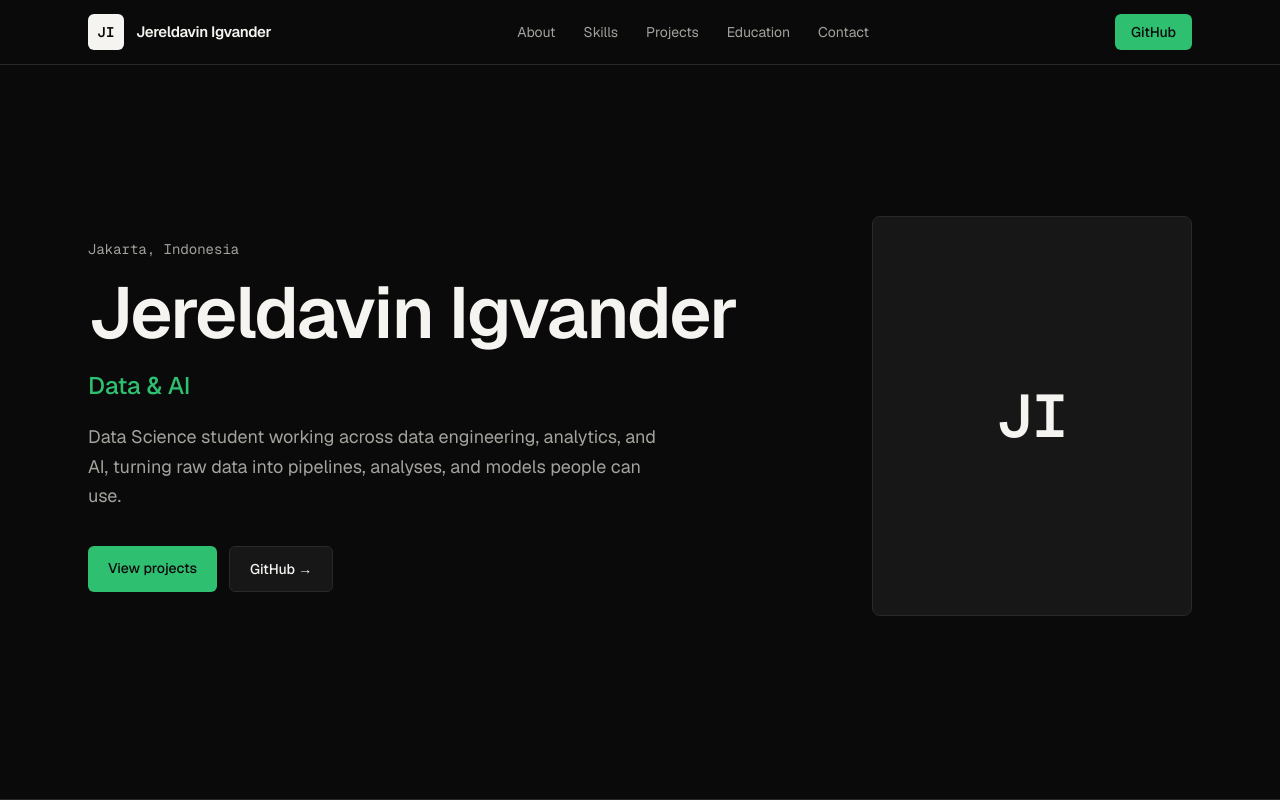
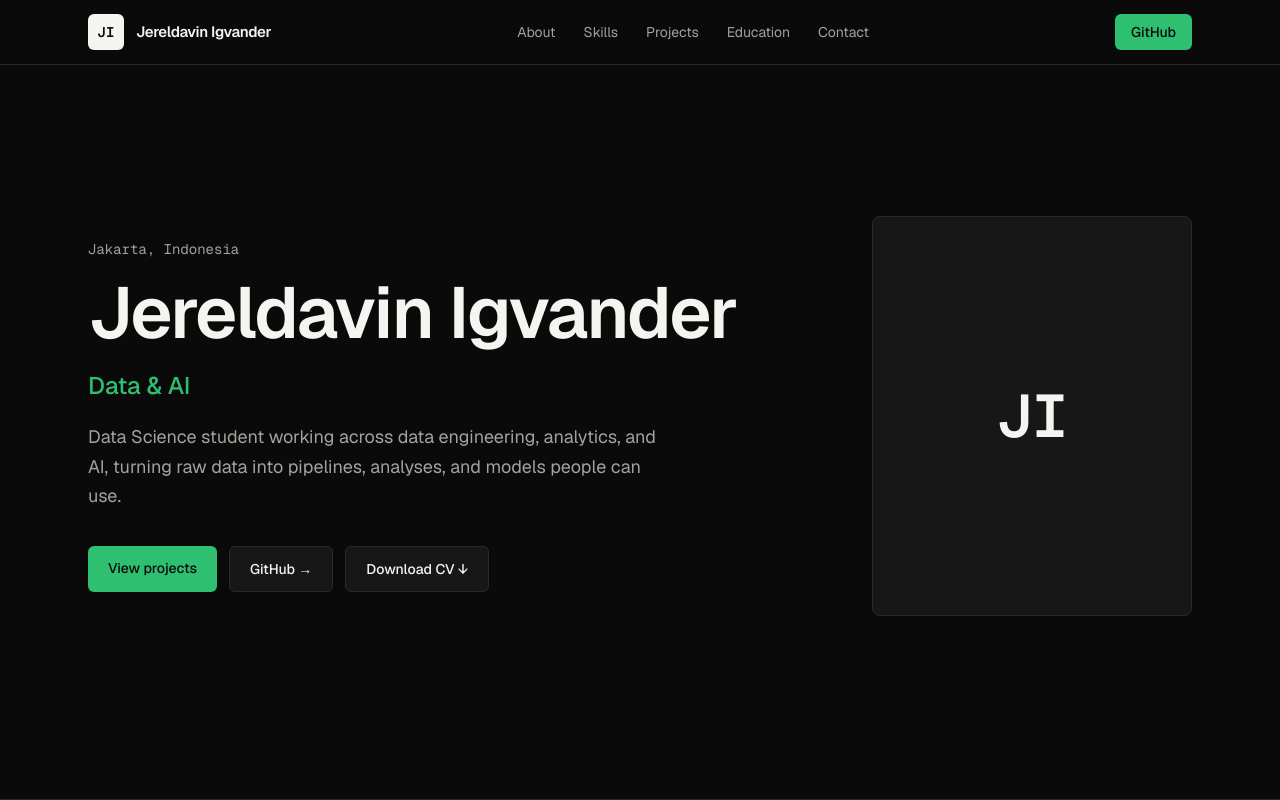
Before and after one commit to jfoui/portfolio, a Next.js app: page / in a window 1280 px wide. Shown: the top 800 px of the page. Built offline with nearby package versions, Linux system fonts and the light colour scheme.

Commit message:
Add Download CV button in hero (links to hosted CV PDF)

```diff
--- a/src/components/Hero.tsx
+++ b/src/components/Hero.tsx
@@ -48,6 +48,15 @@ export default function Hero() {
             >
               GitHub →
             </a>
+            <a
+              href={profile.cv}
+              target="_blank"
+              rel="noreferrer"
+              download
+              className="btn rounded-md border border-line bg-surface px-5 py-3 text-sm font-medium hover:border-ink"
+            >
+              Download CV ↓
+            </a>
           </div>
         </div>
 
--- a/src/data/content.ts
+++ b/src/data/content.ts
@@ -31,6 +31,9 @@ export const profile = {
   photo: "",
   initials: "JI",
   location: "Jakarta, Indonesia",
+  // Public link to the CV PDF (Muse file storage — the link expires, so
+  // re-upload the file and update this URL when it lapses).
+  cv: "https://muse.ai/files/1324075710795009/1648607587310030/m8ti7pf0p4mpcj2nzzxncqib/Jereldavin_Igvander_CV.pdf",
 };
 
 export const about = {
```
